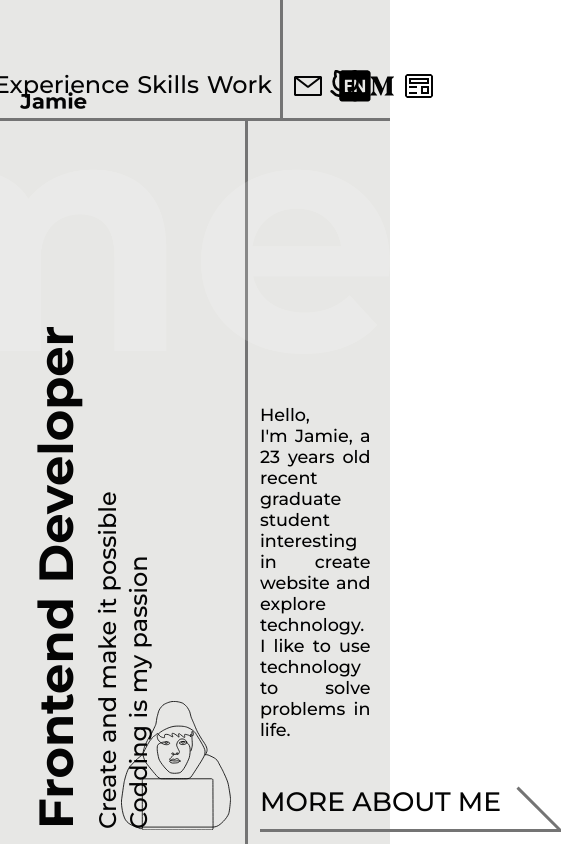
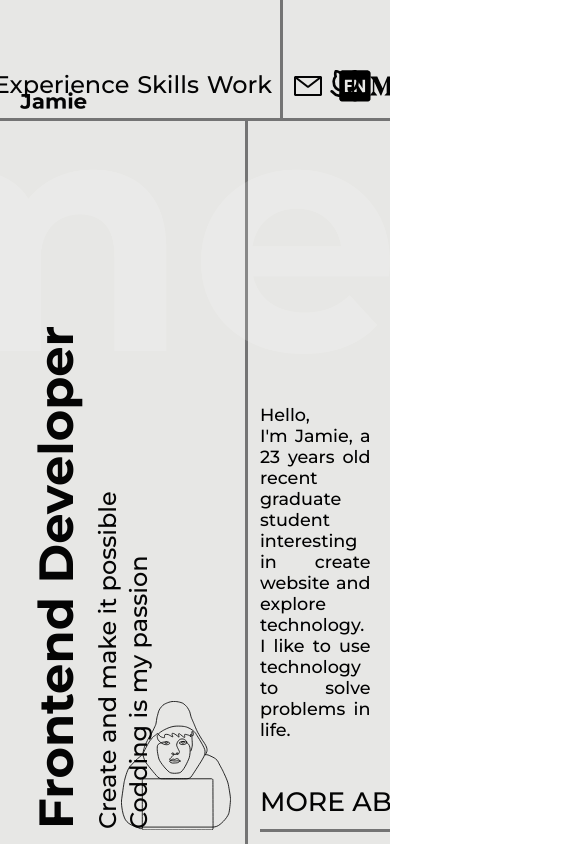
Before and after one commit to tsungyu927/tsungyu927.github.io, a React (Create React App) app: page / in a window 390 px wide. Shown: the top 844 px of the page, 585 px wide, since content can reach past the window. Built offline with nearby package versions, Linux system fonts and the light colour scheme.

Commit message:
Fix RWD font size problem

```diff
--- a/src/components/footer/footer.scss
+++ b/src/components/footer/footer.scss
@@ -1,6 +1,7 @@
 @use '../../styles//utilities/color';
 
 .footer {
+    overflow-x: hidden;
     width: 100vw;
     height: max-content;
     display: flex;
--- a/src/components/navbar/Navbar.jsx
+++ b/src/components/navbar/Navbar.jsx
@@ -40,7 +40,7 @@ function Navbar() {
   }, [handleNavigation])
 
   return (
-    <header className={`navbar ${scrollUp}`}>
+    <div className={`navbar ${scrollUp}`}>
       <div className="row">
         <div className="col-1">
           {/* logo */}
@@ -95,7 +95,7 @@ function Navbar() {
         </div>
 
       </div>
-    </header>
+    </div>
   )
 }
 
--- a/src/components/navbar/navbar.scss
+++ b/src/components/navbar/navbar.scss
@@ -1,10 +1,12 @@
 @use '../../styles/utilities/color';
 
 .navbar {
+  overflow-x: hidden;
   position: fixed;
   z-index: 10;
   top: 0;
   left: 0;
+  right: 0;
   padding: 0 5%;
   width: 90%;
   height: 14%;
--- a/src/styles/App.scss
+++ b/src/styles/App.scss
@@ -3,7 +3,8 @@
   height: 100vh;
 
   .element {
-    width: 100vw;
+    overflow-x: hidden;
+    width: 100%;
     height: fit-content;
   }
 }
--- a/src/styles/index.scss
+++ b/src/styles/index.scss
@@ -6,9 +6,19 @@ body {
   -moz-osx-font-smoothing: grayscale;
 }
 
+body::-webkit-scrollbar{
+  // hide scroll bar in chrome and safari
+  display: none;
+}
+
+body{
+  -ms-overflow-style: none;  /* hide scroll bar inIE and Edge */
+  scrollbar-width: none;  /* hide scroll bar in Firefox */
+}
+
 @media screen and (min-width: 1500px) {
   body {
-    font-size: 24px;
+    font-size: 22px;
   }
 }
 
```
